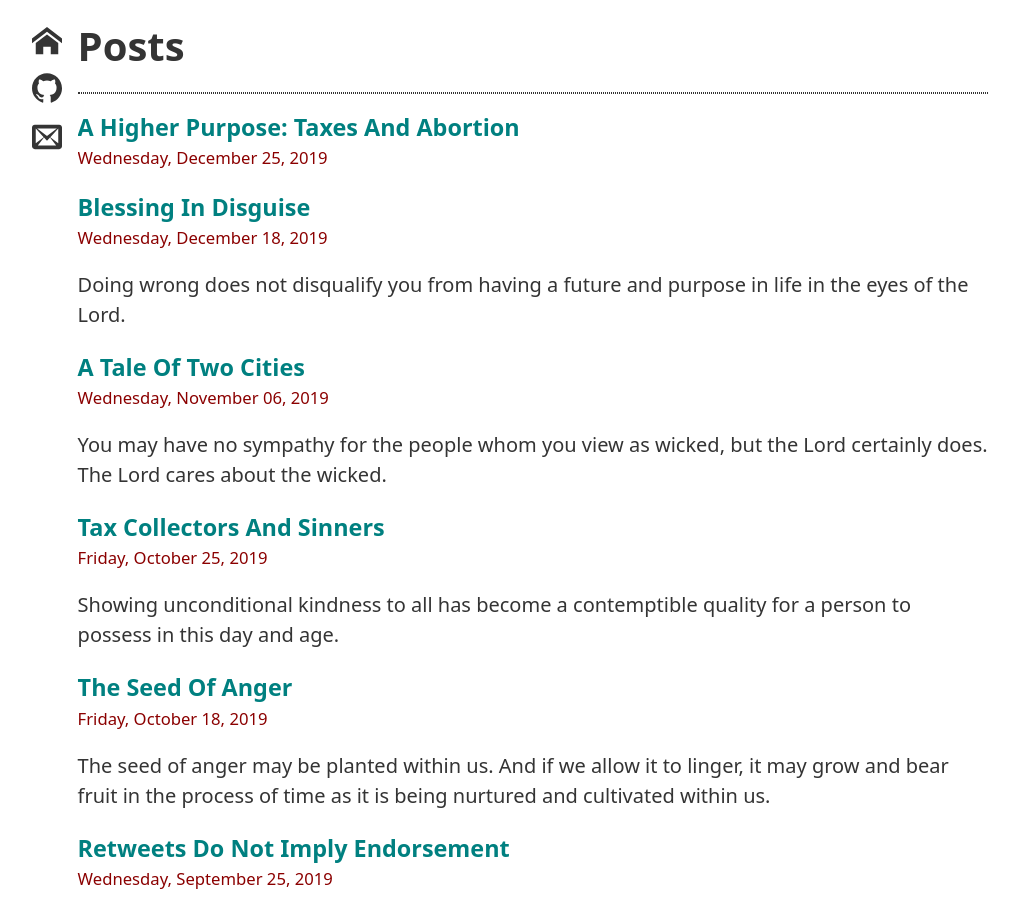
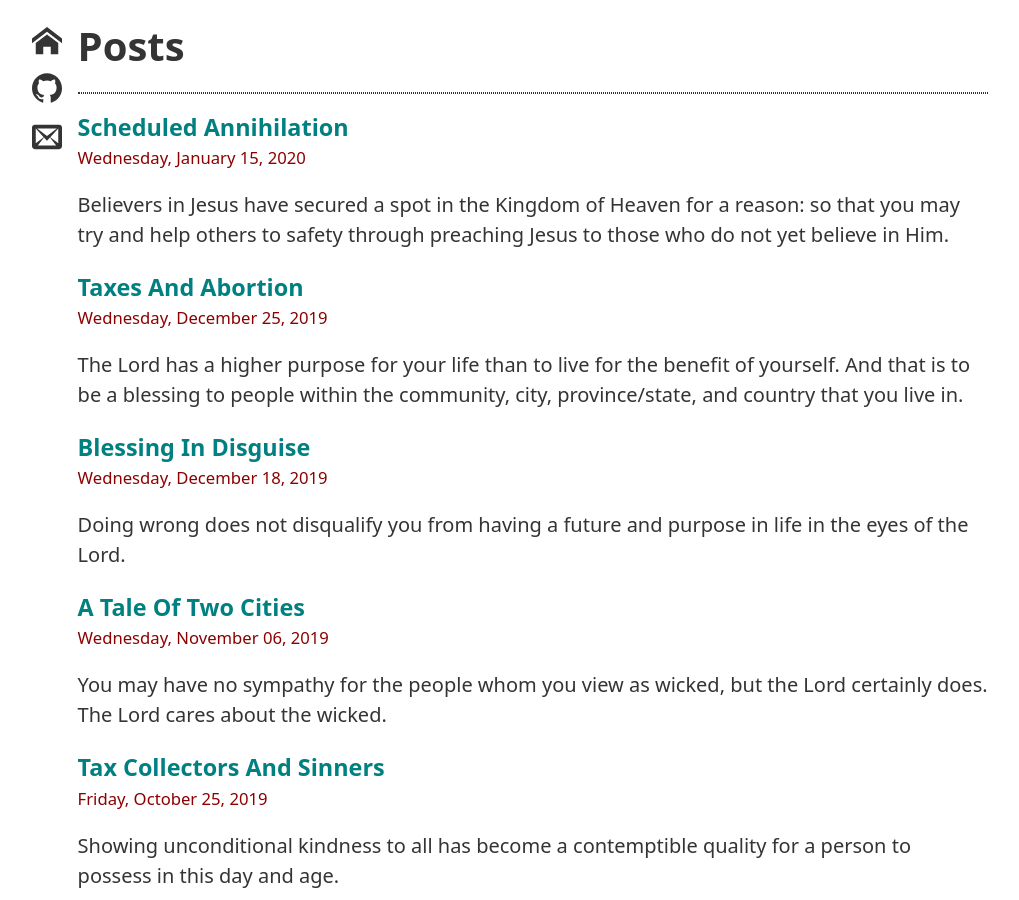
Before and after one commit to bromidr/bromidr.github.io, a Jekyll site: the page built from index.md, in a window 1280 px wide and 900 px high. Shown: the whole window, without its empty margins (138-1157 px from the left). Built offline with Jekyll 4.4.1, drawn with Linux system fonts in a browser that asks for light colours; part of the change alters nothing that is shown.

Commit message:
add new post and rename previous post

```diff
--- a/_posts/2019-12-25-a-higher-purpose.md
+++ b/_posts/2019-12-25-taxes-and-abortion.md
@@ -1,8 +1,10 @@
 ---
 categories: [Life]
 tags: [Taxes, Abortion, Higher Purpose]
-title: "A Higher Purpose: Taxes And Abortion"
 description: >- # description must be indented because we are using block scalar
+  The Lord has a higher purpose for your life than to live for the benefit of
+  yourself. And that is to be a blessing to people within the community, city,
+  province/state, and country that you live in.
 hero:
   -
     image: https://user-images.githubusercontent.com/45976390/71432087-dea3f300-26a4-11ea-8fc1-ada5ebbe4e29.jpg
--- /dev/null
+++ b/_posts/2020-01-15-scheduled-annihilation.md
@@ -0,0 +1,227 @@
+---
+categories: [Life]
+tags: [Life, Death, Higher Purpose]
+description: >- # description must be indented because we are using block scalar
+  Believers in Jesus have secured a spot in the Kingdom of Heaven for a reason:
+  so that you may try and help others to safety through preaching Jesus to those
+  who do not yet believe in Him.
+hero:
+  -
+    image: https://user-images.githubusercontent.com/45976390/72377124-2b478080-36dd-11ea-9ad3-42c27aaeb44a.jpg
+---
+
+> Then Esther sent this reply to Mordecai: “Go, gather together all the Jews who
+are in Susa, and fast for me. Do not eat or drink for three days, night or day.
+I and my attendants will fast as you do. When this is done, I will go to the
+king, even though it is against the law. And if I perish, I perish.”
+<cite>Esther 4:16 NIV</cite>
+
+Esther asked one of her attendants to tell her cousin---Mordecai---to go gather
+together all the Jews who are in Susa and fast for her by not eating or drinking
+for three days. Esther commanded them to fast because it was brought to her
+attention that the king allowed a decree be written in his name to destroy all
+the Jews in the provinces of his kingdom because he was persuaded that it was
+not fitting for the king to let the Jews remain living in his kingdom. And after
+three days of fasting for her, Esther planned to go to the king even though it
+is against the law. For, at that time, “All the king’s officials and the people
+of the royal provinces know that for any man or woman who approaches the king in
+the inner court without being summoned the king has but one law: that they be
+put to death unless the king extends the gold scepter to them and spares their
+lives” (Esther 4:11 NIV).
+
+As the queen, she could have lived for herself whilst not caring about the
+plight of her people---the Jews. And even though she too was a Jew, as the queen,
+she could have thought that she would be safe from the destruction destined for
+the rest of the Jews. As such, she could have not cared about trying to save the
+Jews who were unsafe from the scheduled day of annihilation. She could have just
+continued to live her life as the queen, secure in her belief that she is safe
+from annihilation while not caring about the safety or destiny of others. Those
+who believe in Jesus may not be too different. As believers in Jesus, we believe
+that we are safe/saved from a destiny of eternal punishment because we received
+the gift of eternal life with Jesus in heaven. As believers in Jesus, we may
+have a tendency to live our lives, secure in our knowledge that we are safe from
+the scheduled day of reckoning while not caring about the destiny of others who
+do not believe in Jesus and are not saved. As such, we do not care to try and
+help others to safety by preaching the Good News of Jesus Christ to those who do
+not know Him. Instead, we who believe in Jesus live our lives whilst not caring
+about the safety or destiny of others.
+
+Esther had commanded all the Jews who are in Susa to fast for her after her
+cousin---Mordecai---had persuaded her that she became the queen for a reason: to
+try and save the Jews from their scheduled destruction. In other words, Esther
+was persuaded to live not just for herself but for a higher purpose than herself.
+Likewise, you who believes in Jesus have secured a spot in the Kingdom of Heaven
+for a reason: so that you may try and help others to safety through preaching
+Jesus to they who do not yet know Him. You were not saved just so that you may
+live your life knowing that you have a spot in the Kingdom of Heaven. No! You
+were saved so that you may live for a higher purpose than just yourself.
+
+> On the third day of the fast, Esther put on her royal robes and entered the
+inner court of the palace, just across from the king’s hall. The king was
+sitting on his royal throne, facing the entrance. When he saw Queen Esther
+standing there in the inner court, he welcomed her and held out the gold scepter
+to her. So Esther approached and touched the end of the scepter. Then the king
+asked her, “What do you want, Queen Esther? What is your request? I will give it
+to you, even if it is half the kingdom!” And Esther replied, “If it please the
+king, let the king and Haman come today to a banquet I have prepared for the
+king.” <cite>Esther 5:1-4 NLT</cite>
+
+On the third day of the fast, Esther put on her royal robes and entered the
+inner court of the palace, just across from the king’s hall. As mentioned
+earlier, it was against the law to approach the king in the inner court without
+being summoned by him; and those who do shall be put to death unless the king
+extends the golden scepter to them and spares their life. As such, when Esther
+entered the inner court without being summoned beforehand by the king, she was
+risking her life because there was no guarantee that the king would extend the
+golden scepter to her and thus spare her life. But she did it anyways because
+she was willing to risk her life in order to try and save the Jews from their
+scheduled annihilation. She was a queen. She was a member of the elite ruling
+class. She had money, power, and attendants. She was living a life of comfort.
+And yet she was willing to risk it all in order to at least try and save others
+from the scheduled annihilation.
+
+You should do likewise. Like Queen Esther, you should be willing to risk your
+life in order to try and save those who do not yet believe in Jesus from their
+day of reckoning. Like Queen Esther, you may be living a life of comfort. You
+may have a job. You may have money, power, attendants, and the like. But you
+should be willing to risk your life of comfort in order to at least try and save
+others from the eternal destruction that is scheduled for those who do not
+believe in Jesus.
+
+What if she chose not to risk it all? What if, she chose to focus on preserving
+her life as well as all that it entails rather than risk losing her life and all
+that it entails? What if she chose to not try and save the others from their
+annihilation that was scheduled for a certain day? Then maybe she would become a
+witness to their annihilation on the scheduled day. Would she have felt bad for
+not at least trying to do something to save them? Would she have felt sad upon
+witnessing the annihilation of her friends and family? Or would she have thought
+to herself, "Well, at least I'm still alive." Would she have found comfort in
+the life that she preserved for herself knowing that she did nothing to try and
+preserve the life of others? Or would she come to find that everything that she
+preserved with her life---job, status, money, power, attendants, and the
+like---cannot provide comfort to her mind and her heart knowing that she did
+nothing?
+
+Likewise, what if you choose not to risk it all? What if you choose to focus on
+preserving your life as well as all that it entails rather than losing your life
+and all that it entails? What if you, as a believer in Jesus, chose to not try
+and save others from the day of reckoning that is scheduled for a certain day?
+Would you feel bad for not at least trying to do something to save them even
+though you know the fate of those who do not believe in Jesus? Would you feel
+sad knowing the fate of your friends and family who do not yet believe in Jesus?
+Or do you only care that your life is secure and comfortable whilst not caring
+about the lives of other people?
+
+There was a couple of months between the day that Queen Esther found out about
+the king's decree to destroy all the Jews in the provinces of his kingdom and
+the day that such destruction was to take place. Would she be able to live day
+in and day out knowing about the impending annihilation that is scheduled to
+come without doing something to at least try and save them? Would she be able to
+fall asleep knowing she did everything she could to at least try and save others
+or would she lay awake at night knowing that she has done nothing? Would she
+awake to live her life whilst believing that she is safe in the kingdom? Or
+would she awake knowing there are people outside of this kingdom who are
+destined for annihilation, therefore think that she must do something to at
+least try and save them?
+
+As a believer in Jesus, you may know that there is only a certain amount of time
+before the scheduled day of reckoning is to take place. How is it that you are
+able to live day in and day out knowing about the impending day of reckoning
+that is scheduled to come without doing something to at least try to save those
+who do not yet believe in Jesus? How are you able to fall asleep peacefully
+knowing that you have done nothing? How are you able to wake up and live your
+life of comfort knowing that you have a spot secured in the Kingdom of Heaven
+whilst also knowing that there are people who are not yet saved from the day of
+reckoning because they do not yet believe in Jesus? Is it because you only care
+about yourself and not about other people?
+
+There were many Jews living in the provinces of his kingdom. Therefore, it is
+reasonable to presume that Queen Esther had not personally met or known all of
+the Jews who were living in the provinces of his kingdom. And yet, Queen Esther
+was willing to risk her life to try and save people whom she has not met before
+and did not personally know. Likewise, there are a lot of people in this world
+who do not yet believe in Jesus whom you have never personally met or known. So
+you may be wondering how you may, like Queen Esther, do something to save people
+whom you have never met or known beforehand. This is not a new idea. The advent
+of radio and television has allowed people to preach Jesus and share the Word of
+God to listeners and viewers all around the world. And I reckon that it is safe
+to presume that the radio and televangelist have not met or known every listener
+and viewer of their programs. More recently, with the advent of the Internet, a
+person can preach Jesus and share the Word of God through a variety of mediums,
+such as: websites and blogs; podcasts; live streaming through a social media
+platform such as Facebook, Youtube, or Twitch; and the like. And I reckon that
+it is safe to presume that those who preach Jesus and share the Word of God
+through one or more of these platforms will not have met or known every reader,
+listener, or viewer. But we preach Jesus and share the Word of God through these
+different mediums and platforms for the purpose of trying to save those who do
+not yet know Jesus from the scheduled day of reckoning that is to come. Because,
+as mentioned in a [previous post][1], for a person to believe in Him, the person
+must first hear about Him. Therefore, it is our hope that those who happen upon
+our website or podcast or live stream shall hear the Word of God and decide to
+believe in Jesus and accept Jesus as their personal Saviour and get to know Him.
+Through the use of these different mediums and platforms, we have an opportunity
+to at least try and do something to save people whom we may never meet or know
+personally similarly to how Queen Esther decided to do something to at least try
+and save people whom she has not met or known personally.
+
+When Queen Esther approached the king on the third day of the fast, he said to
+her: "What is your request? I will give it to you, even if it is half the
+kingdom!" Queen Esther could have asked for half the kingdom and the king would
+have given it to her. But she did not. Instead, she requested for the king to
+attend the banquet that she had prepared for him. In other words, Queen Esther
+could have chosen to live for herself and for her benefit only. But she did not.
+Instead, she decided to live for a higher purpose than herself. She chose to use
+her position to try and help those who were destined for annihilation. And
+because she chose to live for a higher purpose than herself, she was able to
+save a multitude of people who were destined for annihilation. In this
+way, Esther is not too different from Jesus. Esther fasted for three days and
+nights. Jesus fasted for forty days and nights in the wilderness. At the end of
+the fast, she went to the king who was willing to give her half his kingdom. At
+the end of Jesus' fasting, the devil took him to a very high mountain and showed
+him all the kingdoms of the world and their glory. And he said to him, “All
+these I will give you, if you will fall down and worship me” (Matthew 4:8-9
+ESV). Like Esther, Jesus could have chosen to live for himself and his own
+benefit by doing a certain something in exchange for all the kingdoms of the
+world. But like Esther, Jesus did not. Instead, Jesus chose to live for a higher
+purpose. Jesus decided to live for the purposes of trying to save the people who
+are destined for eternal destruction on the day of reckoning. And like Esther,
+because Jesus chose to live for a higher purpose, he was able to save a
+multitude who were destined for eternal destruction. And that is because, like
+Esther, Jesus was willing to die in order to save us.
+
+One last thing. In [another message][2], shared previously, it was mentioned
+that people of this world do not think that it is a good idea to associate with
+or befriend those whom they view as wicked. And the example used in the previous
+message was that of a former president of a country. The people of this world
+thought that everyone should shun this person like a leper rather than associate
+with let alone befriend this person. The message, on the other hand, suggested
+that we who believe in Jesus should be willing to associate with and befriend
+such people so that we may be in a position to compel them to turn from their
+old ways and to instead seek God and His righteousness by following Jesus as
+well as becoming His disciple. Because I tell you the truth: whilst you may not
+be willing to associate with those whom you view as wicked, other people shall
+have no such reservations; and it is they who shall be in a position to
+influence those who are in power.
+
+As it was mentioned at the beginning of this post, the king allowed a decree be
+written in his name to destroy all the Jews in the provinces of his kingdom
+because he was persuaded that it was not fitting for the king to let the Jews
+remain living in his kingdom. Who influenced the king to let such a decree to be
+written in his name? Someone who had no reservations about associating with the
+king so that they may be in a position to influence the king. And that is what
+happened. The person influenced the king to decree something that would result
+in death. Rather than thinking that it is not a good idea to associate with and
+befriend those whom you view as wicked, what if you followed the example set by
+the person who influenced the king? What if, instead of shunning the presidents
+of countries, culture, companies, and the like, you associate with them so that
+you may be positioned to influence them? Then maybe you can influence them to
+decree something that would result in life rather than death.
+
+If you don't position yourself to become a person of influence in a someone's
+life, somebody else will. So why not you? You could be the difference between
+life and death. Of multitudes. Think about that.
+
+God bless.
+
+[1]: {% link _posts/2018-12-19-the-birth-of-death.md %}
+[2]: {% link _posts/2019-10-25-tax-collectors-and-sinners.md %}
```
